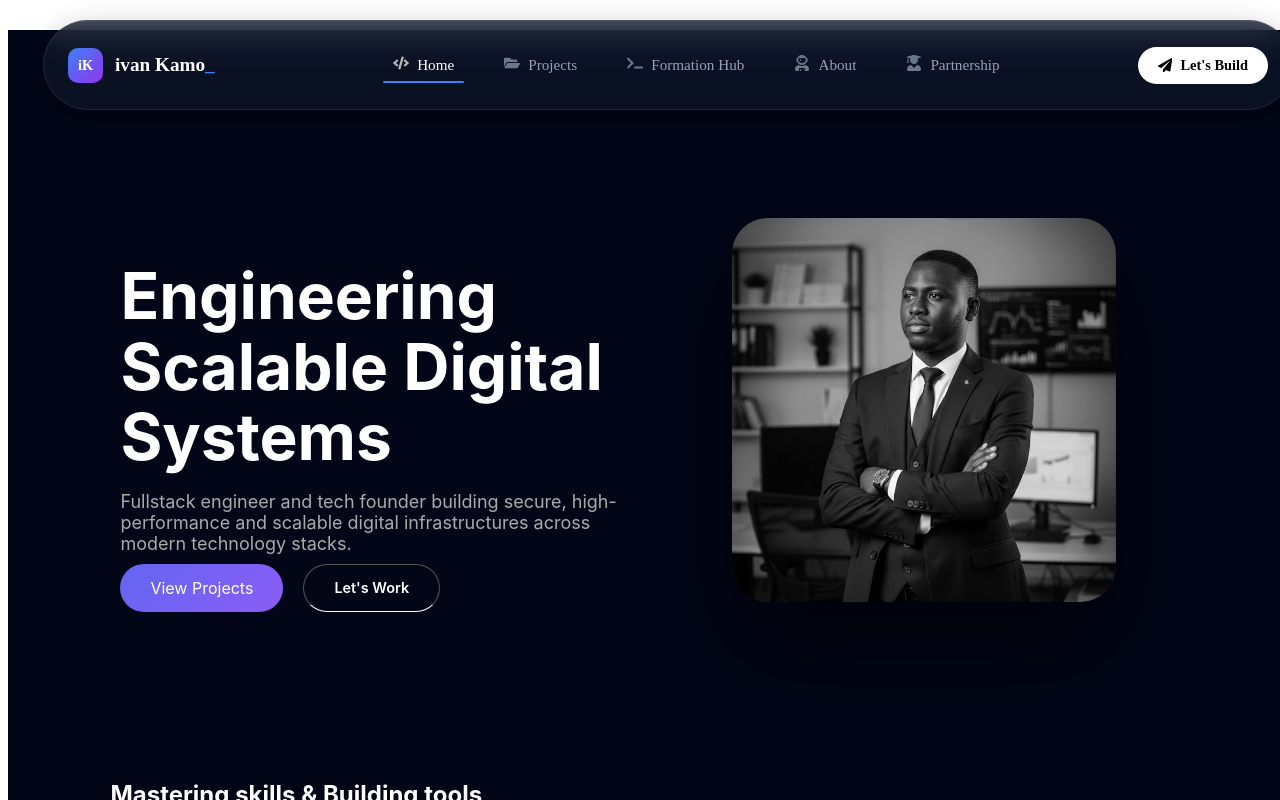
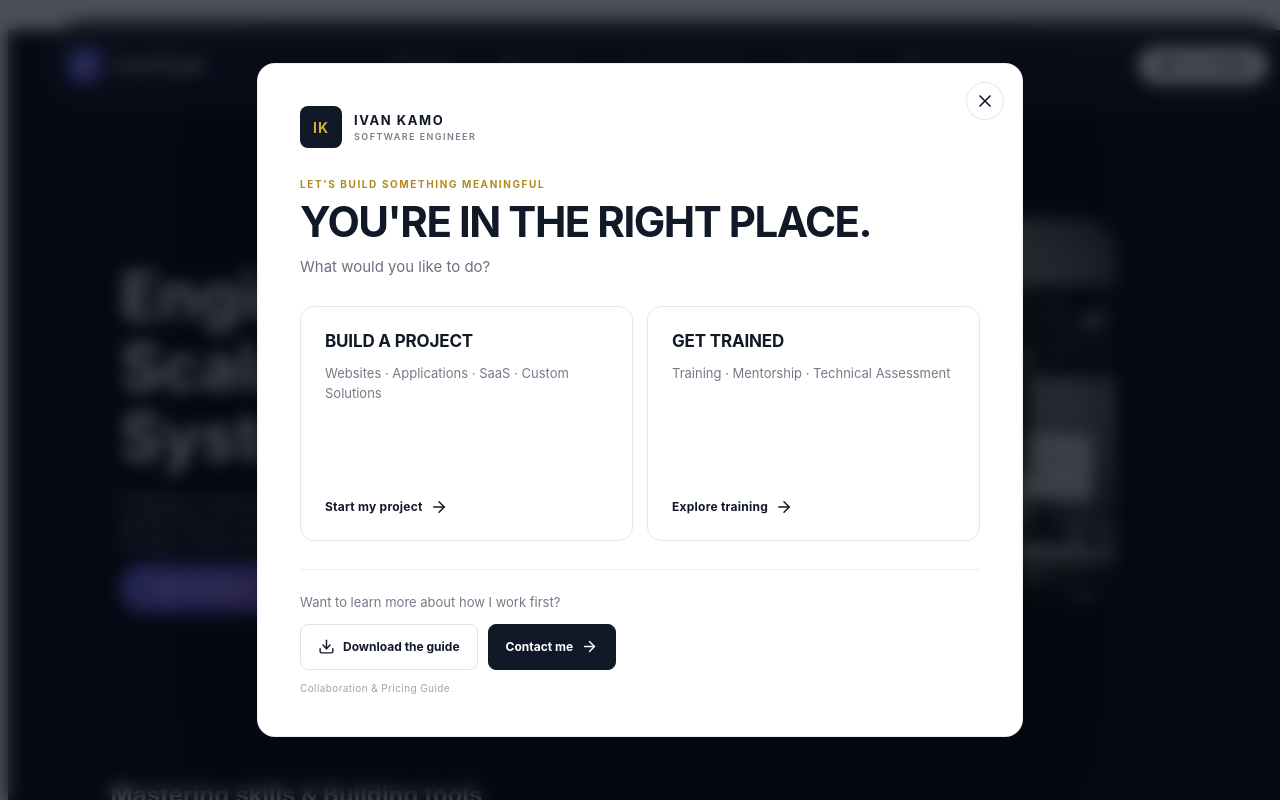
Before and after one commit to kamoivan/Senior-portfolio, a React (Vite) app: page /home in a window 1280 px wide. Shown: the top 800 px of the page. Built offline with nearby package versions, Linux system fonts and the light colour scheme.

Commit message:
feat: adding ProjectChoiceModal

```diff
--- a/index.html
+++ b/index.html
@@ -1,5 +1,5 @@
 <!doctype html>
-<html lang="fr">
+<html lang="en">
   <head>
     <meta charset="UTF-8" />
     <meta name="viewport" content="width=device-width, initial-scale=1.0" />
@@ -7,7 +7,10 @@
     <link rel="icon" type="image/svg+xml" href="/favicon.svg" />
     <link rel="shortcut icon" href="/favicon.ico" />
     <link rel="apple-touch-icon" sizes="180x180" href="/apple-touch-icon.png" />
-    <meta name="apple-mobile-web-app-title" content="ivanKamo" />
+    <meta
+      name="description"
+      content="Ivan Kamo — Software Engineer specializing in web development, applications, SaaS and custom solutions."
+    />
     <link rel="manifest" href="/site.webmanifest" />
     <title>ivan-Kamo</title>
   </head>
--- /dev/null
+++ b/src/components/Modals/ProjectChoiceModal.css
@@ -0,0 +1,400 @@
+.choice-modal-overlay {
+  position: fixed;
+  inset: 0;
+  z-index: 9999;
+
+  display: flex;
+  align-items: center;
+  justify-content: center;
+
+  padding: 24px;
+
+  background: rgba(8, 12, 20, 0.72);
+  backdrop-filter: blur(8px);
+  -webkit-backdrop-filter: blur(8px);
+
+  animation: choiceModalFadeIn 0.25s ease;
+}
+
+.choice-modal {
+  position: relative;
+
+  width: min(680px, 100%);
+  max-height: calc(100vh - 48px);
+
+  overflow-y: auto;
+
+  background: #ffffff;
+
+  border: 1px solid rgba(20, 30, 45, 0.08);
+  border-radius: 18px;
+
+  padding: 42px;
+
+  box-shadow: 0 30px 80px rgba(0, 0, 0, 0.22);
+
+  animation: choiceModalSlideUp 0.3s ease;
+}
+
+/* =========================
+   CLOSE
+========================= */
+
+.choice-modal-close {
+  position: absolute;
+  top: 18px;
+  right: 18px;
+
+  width: 38px;
+  height: 38px;
+
+  display: flex;
+  align-items: center;
+  justify-content: center;
+
+  border: 1px solid rgba(20, 30, 45, 0.1);
+  border-radius: 50%;
+
+  background: #ffffff;
+  color: #111827;
+
+  cursor: pointer;
+
+  transition:
+    background 0.2s ease,
+    color 0.2s ease,
+    transform 0.2s ease;
+}
+
+.choice-modal-close:hover {
+  background: #111827;
+  color: #ffffff;
+  transform: rotate(90deg);
+}
+
+/* =========================
+   BRAND
+========================= */
+
+.choice-modal-brand {
+  display: flex;
+  align-items: center;
+  gap: 12px;
+
+  margin-bottom: 30px;
+}
+
+.choice-modal-logo {
+  width: 42px;
+  height: 42px;
+
+  display: flex;
+  align-items: center;
+  justify-content: center;
+
+  border-radius: 8px;
+
+  background: #111827;
+  color: #d4af37;
+
+  font-size: 14px;
+  font-weight: 700;
+  letter-spacing: 0.08em;
+}
+
+.choice-modal-name,
+.choice-modal-role {
+  display: block;
+}
+
+.choice-modal-name {
+  color: #111827;
+
+  font-size: 13px;
+  font-weight: 700;
+  letter-spacing: 0.12em;
+}
+
+.choice-modal-role {
+  margin-top: 3px;
+
+  color: #777f8c;
+
+  font-size: 9px;
+  font-weight: 600;
+  letter-spacing: 0.16em;
+}
+
+/* =========================
+   HEADER
+========================= */
+
+.choice-modal-kicker {
+  display: block;
+
+  margin-bottom: 10px;
+
+  color: #b08a20;
+
+  font-size: 10px;
+  font-weight: 700;
+  letter-spacing: 0.16em;
+}
+
+.choice-modal-header h2 {
+  margin: 0;
+
+  color: #111827;
+
+  font-size: clamp(28px, 5vw, 42px);
+  line-height: 1.05;
+  letter-spacing: -0.035em;
+}
+
+.choice-modal-header p {
+  margin: 12px 0 0;
+
+  color: #6b7280;
+
+  font-size: 15px;
+}
+
+/* =========================
+   OPTIONS
+========================= */
+
+.choice-modal-options {
+  display: grid;
+  grid-template-columns: 1fr 1fr;
+  gap: 14px;
+
+  margin-top: 30px;
+}
+
+.choice-modal-card {
+  display: flex;
+  flex-direction: column;
+  justify-content: space-between;
+
+  min-height: 185px;
+
+  padding: 24px;
+
+  text-decoration: none;
+
+  border: 1px solid #e5e7eb;
+  border-radius: 14px;
+
+  background: #ffffff;
+
+  transition:
+    border-color 0.2s ease,
+    transform 0.2s ease,
+    box-shadow 0.2s ease;
+}
+
+.choice-modal-card:hover {
+  border-color: #c6a646;
+
+  transform: translateY(-3px);
+
+  box-shadow: 0 14px 35px rgba(0, 0, 0, 0.08);
+}
+
+.choice-modal-card-content {
+  display: flex;
+  flex-direction: column;
+  gap: 12px;
+}
+
+.choice-modal-card-label {
+  color: #111827;
+
+  font-size: 17px;
+  font-weight: 700;
+  letter-spacing: -0.01em;
+}
+
+.choice-modal-card-description {
+  color: #737b87;
+
+  font-size: 13px;
+  line-height: 1.6;
+}
+
+.choice-modal-card-action {
+  display: inline-flex;
+  align-items: center;
+  gap: 7px;
+
+  margin-top: 25px;
+
+  color: #111827;
+
+  font-size: 12px;
+  font-weight: 700;
+  letter-spacing: 0.02em;
+
+  transition: gap 0.2s ease;
+}
+
+.choice-modal-card:hover .choice-modal-card-action {
+  gap: 11px;
+}
+
+/* =========================
+   FOOTER
+========================= */
+
+.choice-modal-footer {
+  margin-top: 28px;
+
+  padding-top: 24px;
+
+  border-top: 1px solid #eeeeee;
+}
+
+.choice-modal-footer p {
+  margin: 0 0 14px;
+
+  color: #737b87;
+
+  font-size: 13px;
+}
+
+.choice-modal-footer-actions {
+  display: flex;
+  gap: 10px;
+  flex-wrap: wrap;
+}
+
+.choice-modal-secondary-btn,
+.choice-modal-primary-btn {
+  min-height: 44px;
+
+  display: inline-flex;
+  align-items: center;
+  justify-content: center;
+  gap: 8px;
+
+  padding: 0 17px;
+
+  border-radius: 8px;
+
+  font-size: 12px;
+  font-weight: 700;
+
+  text-decoration: none;
+
+  transition:
+    transform 0.2s ease,
+    background 0.2s ease,
+    color 0.2s ease;
+}
+
+.choice-modal-secondary-btn {
+  border: 1px solid #dfe3e8;
+
+  background: #ffffff;
+  color: #111827;
+}
+
+.choice-modal-secondary-btn:hover {
+  background: #f6f7f8;
+}
+
+.choice-modal-primary-btn {
+  border: 1px solid #111827;
+
+  background: #111827;
+  color: #ffffff;
+}
+
+.choice-modal-primary-btn:hover {
+  background: #202938;
+}
+
+.choice-modal-secondary-btn:hover,
+.choice-modal-primary-btn:hover {
+  transform: translateY(-1px);
+}
+
+.choice-modal-footer-note {
+  display: block;
+
+  margin-top: 12px;
+
+  color: #9ca3af;
+
+  font-size: 10px;
+  letter-spacing: 0.04em;
+}
+
+/* =========================
+   ANIMATIONS
+========================= */
+
+@keyframes choiceModalFadeIn {
+  from {
+    opacity: 0;
+  }
+
+  to {
+    opacity: 1;
+  }
+}
+
+@keyframes choiceModalSlideUp {
+  from {
+    opacity: 0;
+    transform: translateY(18px);
+  }
+
+  to {
+    opacity: 1;
+    transform: translateY(0);
+  }
+}
+
+/* =========================
+   RESPONSIVE
+========================= */
+
+@media (max-width: 640px) {
+  .choice-modal-overlay {
+    padding: 14px;
+  }
+
+  .choice-modal {
+    max-height: calc(100vh - 28px);
+
+    padding: 30px 22px;
+    border-radius: 15px;
+  }
+
+  .choice-modal-close {
+    top: 14px;
+    right: 14px;
+  }
+
+  .choice-modal-brand {
+    margin-bottom: 24px;
+  }
+
+  .choice-modal-options {
+    grid-template-columns: 1fr;
+  }
+
+  .choice-modal-card {
+    min-height: auto;
+  }
+
+  .choice-modal-footer-actions {
+    flex-direction: column;
+  }
+
+  .choice-modal-secondary-btn,
+  .choice-modal-primary-btn {
+    width: 100%;
+  }
+}
--- /dev/null
+++ b/src/components/Modals/ProjectChoiceModal.jsx
@@ -0,0 +1,117 @@
+import { useEffect } from "react";
+import { X, ArrowRight, Download } from "lucide-react";
+import "./ProjectChoiceModal.css";
+
+export default function ProjectChoiceModal({ onClose }) {
+  useEffect(() => {
+    const originalOverflow = document.body.style.overflow;
+
+    document.body.style.overflow = "hidden";
+
+    return () => {
+      document.body.style.overflow = originalOverflow;
+    };
+  }, []);
+
+  const handleOverlayClick = (event) => {
+    if (event.target === event.currentTarget) {
+      onClose();
+    }
+  };
+
+  return (
+    <div className="choice-modal-overlay" onClick={handleOverlayClick}>
+      <div className="choice-modal">
+        {/* Close */}
+        <button
+          className="choice-modal-close"
+          onClick={onClose}
+          aria-label="Close"
+        >
+          <X size={20} />
+        </button>
+
+        {/* Header */}
+        <div className="choice-modal-header">
+          <div className="choice-modal-brand">
+            <span className="choice-modal-logo">IK</span>
+
+            <div>
+              <span className="choice-modal-name">IVAN KAMO</span>
+
+              <span className="choice-modal-role">SOFTWARE ENGINEER</span>
+            </div>
+          </div>
+
+          <span className="choice-modal-kicker">
+            LET'S BUILD SOMETHING MEANINGFUL
+          </span>
+
+          <h2>YOU'RE IN THE RIGHT PLACE.</h2>
+
+          <p>What would you like to do?</p>
+        </div>
+
+        {/* Choices */}
+        <div className="choice-modal-options">
+          {/* Project */}
+          <a href="/contact" className="choice-modal-card">
+            <div className="choice-modal-card-content">
+              <span className="choice-modal-card-label">BUILD A PROJECT</span>
+
+              <span className="choice-modal-card-description">
+                Websites · Applications · SaaS · Custom Solutions
+              </span>
+            </div>
+
+            <span className="choice-modal-card-action">
+              Start my project
+              <ArrowRight size={18} />
+            </span>
+          </a>
+
+          {/* Training */}
+          <a href="/formation-hub" className="choice-modal-card">
+            <div className="choice-modal-card-content">
+              <span className="choice-modal-card-label">GET TRAINED</span>
+
+              <span className="choice-modal-card-description">
+                Training · Mentorship · Technical Assessment
+              </span>
+            </div>
+
+            <span className="choice-modal-card-action">
+              Explore training
+              <ArrowRight size={18} />
+            </span>
+          </a>
+        </div>
+
+        {/* Footer */}
+        <div className="choice-modal-footer">
+          <p>Want to learn more about how I work first?</p>
+
+          <div className="choice-modal-footer-actions">
+            <a
+              href="/documents/onboarding-ivan-kamo.pdf"
+              download
+              className="choice-modal-secondary-btn"
+            >
+              <Download size={17} />
+              Download the guide
+            </a>
+
+            <a href="/contact" className="choice-modal-primary-btn">
+              Contact me
+              <ArrowRight size={17} />
+            </a>
+          </div>
+
+          <span className="choice-modal-footer-note">
+            Collaboration & Pricing Guide
+          </span>
+        </div>
+      </div>
+    </div>
+  );
+}
--- a/src/views/formation-hub.jsx
+++ b/src/views/formation-hub.jsx
@@ -26,7 +26,7 @@ const FormationHub = () => {
   useEffect(() => {
     const timer = setTimeout(() => {
       setShowAssessmentPopup(true);
-    }, 1500);
+    }, 3000);
 
     return () => clearTimeout(timer);
   }, []);
--- a/src/views/home.jsx
+++ b/src/views/home.jsx
@@ -23,6 +23,8 @@ import {
 } from "react-icons/si";
 import { FaAws } from "react-icons/fa";
 import { DiTerminal } from "react-icons/di";
+import { useEffect, useState } from "react";
+import ProjectChoiceModal from "../components/Modals/ProjectChoiceModal";
 
 const Home = () => {
   const fadeUp = {
@@ -50,6 +52,16 @@ const Home = () => {
       repeatType: "loop",
     },
   };
+
+  const [showWelcomeModal, setShowWelcomeModal] = useState(false);
+
+  useEffect(() => {
+    const timer = setTimeout(() => {
+      setShowWelcomeModal(true);
+    }, 4000);
+
+    return () => clearTimeout(timer);
+  }, []);
 
   return (
     <main className="home">
@@ -316,6 +328,9 @@ const Home = () => {
           </Link>
         </motion.div>
       </section>
+      {showWelcomeModal && (
+        <ProjectChoiceModal onClose={() => setShowWelcomeModal(false)} />
+      )}
     </main>
   );
 };
```
